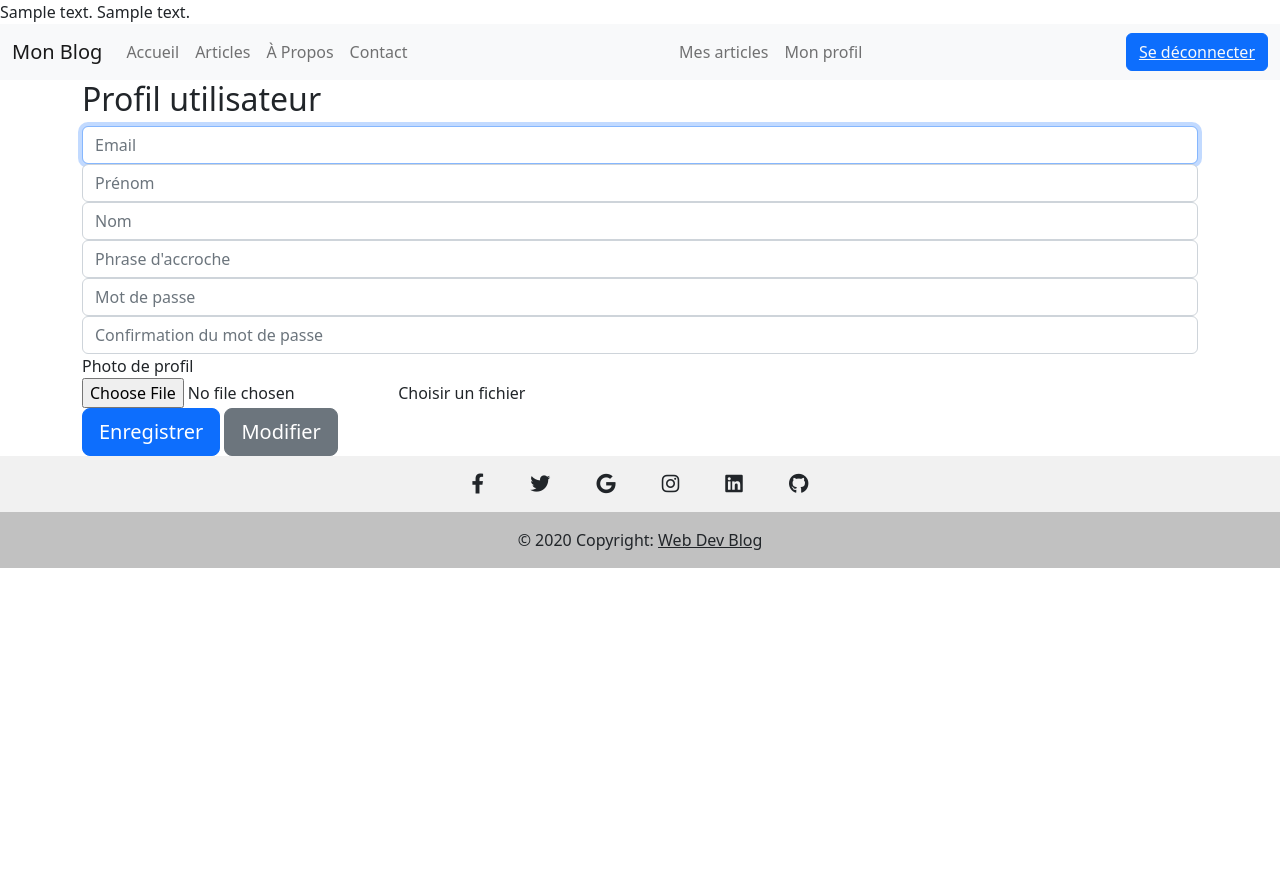
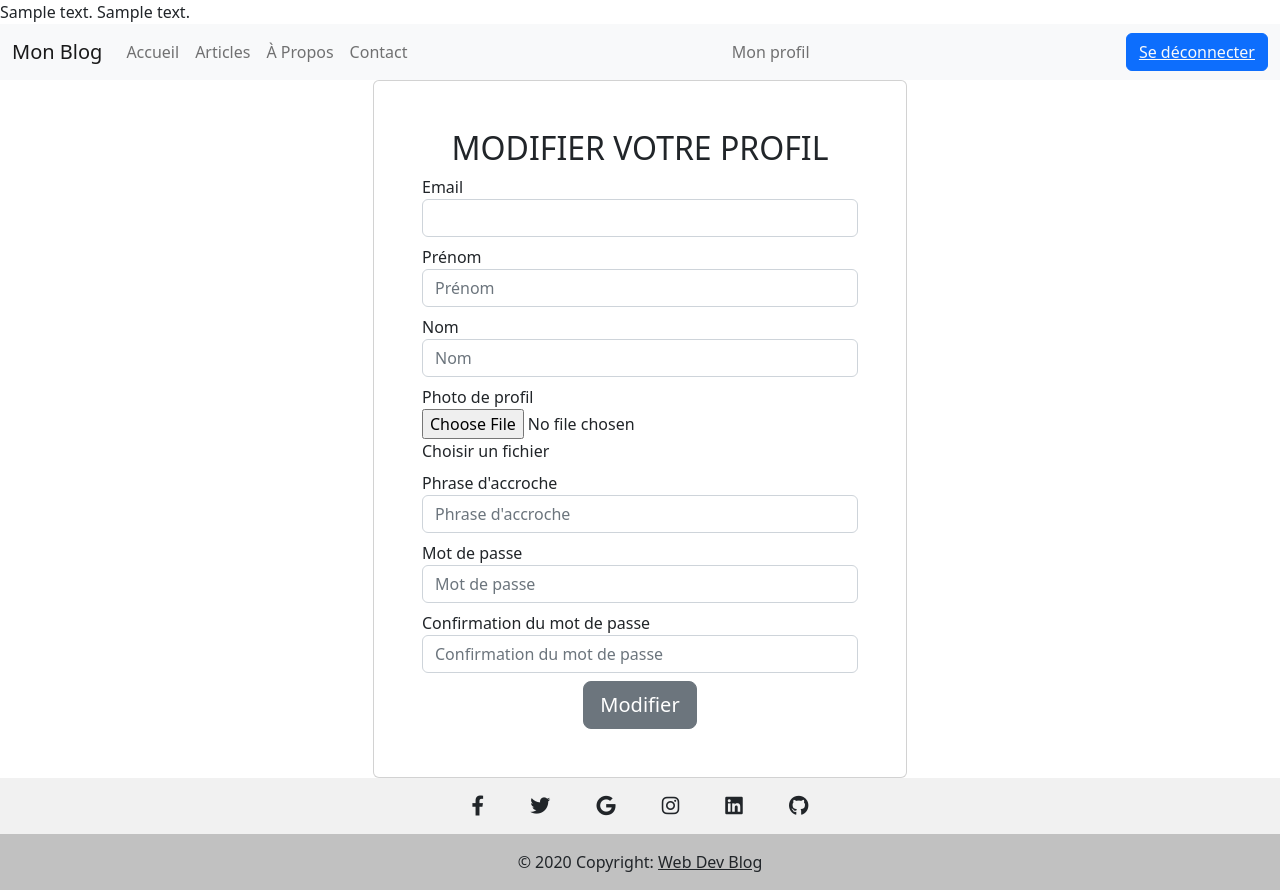
Before and after one commit to Sbleut/blogmvc, a PHP site: the page made by View/User/profil-update.php in a window 1280 px wide. Before the commit the page ends 568 px from the top, so only its background shows below. Run offline with PHP 8.4, Linux system fonts and the light colour scheme; the template is opened without the code that fills it: most values are stand-ins (such as "Sample title", 1, 10 or a date in 2020); data that the repository does not hold is empty; some libraries are stand-ins or nearby versions.

Commit message:
#9 Contact form + #4 User Update with img and File management

```diff
--- a/Controller/ArticleController.php
+++ b/Controller/ArticleController.php
@@ -52,11 +52,7 @@
     {
         $article = $this->ArticleManager->getByIdWithData($id);
 
-<<<<<<< Updated upstream
-        if ($article->post_author == $this->session->get('user')->getId()){
-=======
         if ($this->session->get('user')!==null && $article->post_author == $this->session->get('user')->getId()){
->>>>>>> Stashed changes
             $this->addParam("authorisuser", true);
         }
 
--- a/View/User/profil-update.php
+++ b/View/User/profil-update.php
@@ -1,28 +1,53 @@
 <div class="container">
-  <form class="form-signin ">
-    <h2 class="form-signin-heading">Profil utilisateur</h2>
-    <label for="inputEmail" class="sr-only">Email</label>
-    <input type="email" id="inputEmail" class="form-control" placeholder="Email" value="<?= htmlspecialchars($user->getMail(), ENT_QUOTES, 'UTF-8' ); ?>" required autofocus>
-    <label for="inputFirstName" class="sr-only">Prénom</label>
-    <input type="text" id="inputFirstName" class="form-control" placeholder="Prénom" value="<?= htmlspecialchars($user->getName(), ENT_QUOTES, 'UTF-8' ); ?>" required>
-    <label for="inputLastName" class="sr-only">Nom</label>
-    <input type="text" id="inputLastName" class="form-control" placeholder="Nom"
-    value="<?= htmlspecialchars($user->getLast_name(), ENT_QUOTES, 'UTF-8' ); ?>" required>
-    <label for="inputCatchPhrase" class="sr-only">Phrase d'accroche</label>
-    <input type="text" id="inputCatchPhrase" class="form-control" placeholder="Phrase d'accroche" value="<?= htmlspecialchars($user->getCatch_phrase(), ENT_QUOTES, 'UTF-8' ); ?>" required>
-    <label for="inputPassword" class="sr-only">Mot de passe</label>
-    <input type="password" id="inputPassword" class="form-control" placeholder="Mot de passe" required>
-    <label for="inputConfirmPassword" class="sr-only">Confirmation du mot de passe</label>
-    <input type="password" id="inputConfirmPassword" class="form-control" placeholder="Confirmation du mot de passe" required>
-
-    <div class="form-group">
+  <section class="bg-image">
+    <div class="mask d-flex align-items-center">
+      <div class="container">
+        <div class="row d-flex justify-content-center align-items-center h-100">
+          <div class="col-12 col-md-9 col-lg-7 col-xl-6 ">
+            <div class="card gradient-custom-3">
+              <div class="card-body p-5">
+                <h2 class="text-uppercase text-center mb-2">Modifier votre profil</h2>
+                <form class="update-form " enctype="multipart/form-data" action="UserUpdate" method="post">
+                  <label for="email" class="">Email</label>
+                  <div class="form-outline mb-2">
+                    <input name="login" type="email" id="email" class="form-control" value="<?= htmlspecialchars($user->getMail(), ENT_QUOTES, 'UTF-8'); ?>" required>
+                  </div>
+                  <div class="form-outline mb-2">
+                    <label for="inputFirstName" class="">Prénom</label>
+                    <input type="text" name="name" class="form-control" placeholder="Prénom" value="<?= htmlspecialchars($user->getName(), ENT_QUOTES, 'UTF-8'); ?>" required>
+                  </div>
+                  <div class="form-outline mb-2">
+                    <label for="inputLastName" class="">Nom</label>
+                    <input type="text" name="last-name"class="form-control" placeholder="Nom" value="<?= htmlspecialchars($user->getLast_name(), ENT_QUOTES, 'UTF-8'); ?>" required>
+                  </div>
+                  <div class="form-outline mb-2">
                     <label for="profil-pic">Photo de profil</label>
                     <div class="custom-file">
                       <input type="file" class="custom-file-input" id="profil-pic" name="profil-pic" accept="image/png, image/jpeg">
                       <label class="custom-file-label" for="profil-pic">Choisir un fichier</label>
                     </div>
                   </div>
-    <button class="btn btn-lg btn-primary btn-block" type="submit">Enregistrer</button>
+                  <div class="form-outline mb-2">
+                    <label for="inputCatchPhrase" class="">Phrase d'accroche</label>
+                    <input type="text" id="inputCatchPhrase" name="catch-phrase" class="form-control" placeholder="Phrase d'accroche" value="<?= htmlspecialchars($user->getCatch_phrase(), ENT_QUOTES, 'UTF-8'); ?>" required>
+                  </div>
+                  <div class="form-outline mb-2">
+                    <label for="inputPassword" class="">Mot de passe</label>
+                    <input type="password" name="password" id="inputPassword" class="form-control" placeholder="Mot de passe" required>
+                  </div>
+                  <div class="form-outline mb-2">
+                    <label for="inputConfirmPassword" class="">Confirmation du mot de passe</label>
+                    <input type="password" name="check-password" id="inputConfirmPassword" class="form-control" placeholder="Confirmation du mot de passe" required>
+                  </div>
+                  <div class="d-flex justify-content-center">
                     <button class="btn btn-lg btn-secondary btn-block" id="edit-profile-btn">Modifier</button>
+                  </div>
                 </form>
               </div>
+            </div>
+          </div>
+        </div>
+      </div>
+    </div>
+  </section>
+</div>
--- a/View/User/profil.php
+++ b/View/User/profil.php
@@ -8,7 +8,7 @@
               <img src="<?= htmlspecialchars($user->getPic(), ENT_QUOTES, 'UTF-8' ); ?>"
                 alt="Generic placeholder image" class="img-fluid img-thumbnail mt-4 mb-2"
                 style="width: 150px;">
-              <button type="button" class="btn btn-outline-primary" data-mdb-ripple-color="white"><a class="" href="<?= htmlspecialchars($config->basepath, ENT_QUOTES, 'UTF-8') ?>/">Edit profile</a>
+              <button type="button" class="btn btn-outline-primary" data-mdb-ripple-color="white"><a class="" href="<?= htmlspecialchars($config->basepath, ENT_QUOTES, 'UTF-8') ?>/ProfilUpdate">Edit profile</a>
               </button>
             </div>
             <div class="ms-3" style="margin-top: 130px;">
@@ -19,11 +19,11 @@
           <div class="p-4 text-black" style="background-color: #f8f9fa;">
             <div class="d-flex justify-content-end text-center py-1">
               <div>
-                <p class="mb-1 h5">253</p>
+                <p class="mb-1 h5"></p>
                 <p class="small text-muted mb-0">Articles</p>
               </div>
               <div class="px-3">
-                <p class="mb-1 h5">1026</p>
+                <p class="mb-1 h5"></p>
                 <p class="small text-muted mb-0">Comments</p>
               </div>
             </div>
--- a/View/layout.php
+++ b/View/layout.php
@@ -32,10 +32,10 @@
                             <a class="nav-link" href="<?= htmlspecialchars($config->basepath, ENT_QUOTES, 'UTF-8') ?>/Articles/1">Articles</a>
                         </li>
                         <li class="nav-item">
-                            <a class="nav-link" href="<?= htmlspecialchars($config->basepath, ENT_QUOTES, 'UTF-8') ?>">À Propos</a>
+                            <a class="nav-link" href="<?= htmlspecialchars($config->basepath, ENT_QUOTES, 'UTF-8') ?>/#apropos">À Propos</a>
                         </li>
                         <li class="nav-item">
-                            <a class="nav-link" href="<?= htmlspecialchars($config->basepath, ENT_QUOTES, 'UTF-8') ?>/Contact">Contact</a>
+                            <a class="nav-link" href="<?= htmlspecialchars($config->basepath, ENT_QUOTES, 'UTF-8') ?>/#contactform">Contact</a>
                         </li>
                     </ul>
                     <?php
@@ -45,12 +45,30 @@
                     <?php }
                     if ($this->checkLoggedIn()) { ?>
                         <ul class="navbar-nav  me-auto mb-2 mb-lg-0">
-                            <li class="nav-item">
-                                <a class="nav-link" href="<?= htmlspecialchars($config->basepath, ENT_QUOTES, 'UTF-8') ?>/Admin">Mes articles</a>
-                            </li>
+                            <?php
+                            if ($this->isAdmin() === true) {
+                            ?>
+                                <li class="nav-item">
+                                    <a class="nav-link" href="<?= htmlspecialchars($config->basepath, ENT_QUOTES, 'UTF-8') ?>/Admin">Mes articles</a>
+                                </li>
+                            <?php } ?>
+                            <?php
+                            if ($this->isAdmin() === false) {
+                            ?>
+                                <li class="nav-item">
+                                    <a class="nav-link" href="<?= htmlspecialchars($config->basepath, ENT_QUOTES, 'UTF-8') ?>/Admin">Devenez Auteur</a>
+                                </li>
+                            <?php } ?>
                             <li class="nav-item">
                                 <a class="nav-link" href="<?= htmlspecialchars($config->basepath, ENT_QUOTES, 'UTF-8') ?>/Profil">Mon profil</a>
                             </li>
+                            <?php
+                            if ($this->isGod() === true) {
+                            ?>
+                                <li class="nav-item">
+                                    <a class="nav-link" href="<?= htmlspecialchars($config->basepath, ENT_QUOTES, 'UTF-8') ?>/Messages">Mes messages</a>
+                                </li>
+                            <?php } ?>
                         </ul>
                         <button class="btn btn-primary"><a class="text-light" href="<?= htmlspecialchars($config->basepath, ENT_QUOTES, 'UTF-8') ?>/Logout">Se déconnecter</a></button>
                     <?php } ?>
```
Also changed, not shown: Config/route.json (+57 -1 lines), Controller/HomeController.php (+21 -0 lines), Controller/UserController.php (+96 -10 lines), Framework/BaseController.php (+14 -0 lines), Framework/FileManager.php (+18 -0 lines), Model/Entite/Mail.php (added, +109 -0 lines), Model/Manager/HomeManager.php (+11 -0 lines), View/Home/home.php (+6 -5 lines), View/Home/mails.php (added, +14 -0 lines), View/User/signup.php (+7 -8 lines), assets/media/img/default-profil-pic.png (added), 1 other file. Lines whose indentation alone changed are shown as unchanged.
